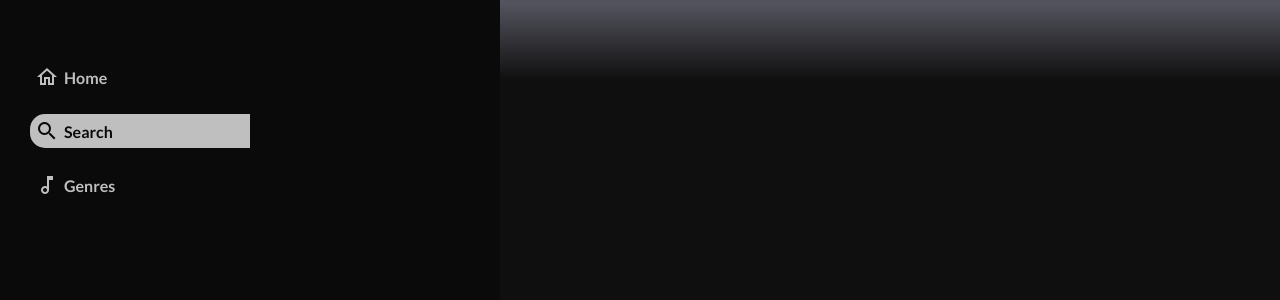
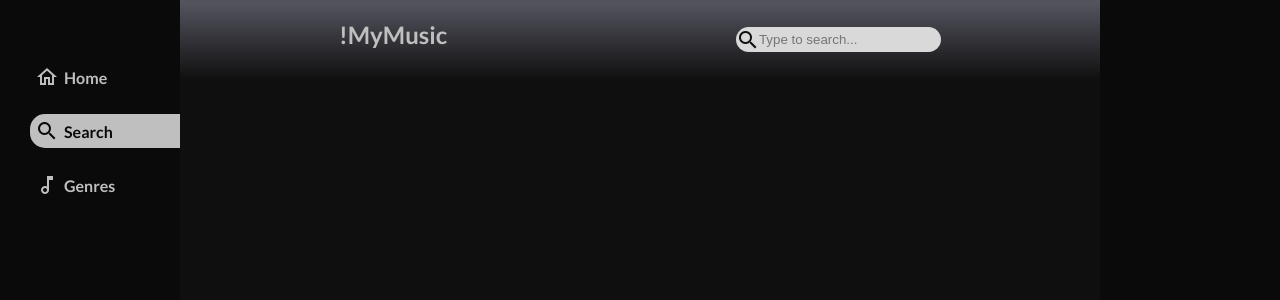
Before and after one commit to MateusVrs/mymusic-app, a React (Create React App) app: page /search in a window 1280 px wide. Shown: the top 300 px of the page. Built offline with nearby package versions, Linux system fonts and the light colour scheme; no server answers.

Commit message:
search page + spotify api integration

```diff
--- a/src/App.js
+++ b/src/App.js
@@ -4,8 +4,7 @@ import Navigation from "./components/home/Navigation";
 import AsideBar from "./components/home/AsideBar";
 import Music from "./components/Music";
 import Home from "./components/Home";
-
-const YT_API_KEY = process.env.REACT_APP_YTAPI_KEY;
+import Search from "./components/Search";
 
 const App = () => {
   return (
@@ -14,7 +13,8 @@ const App = () => {
         <Navigation />
         <Switch>
           <Route path="/" exact component={() => <Home />} />
-          <Route path="/music/:musicPath/artist/:artistPath" exact component={() => <Music API_KEY={YT_API_KEY} />} />
+          <Route path="/search" exact component={() => <Search />} />
+          <Route path="/music/:musicId" exact component={() => <Music />} />
         </Switch>
         <AsideBar />
       </Router>
--- /dev/null
+++ b/src/components/Search.jsx
@@ -0,0 +1,41 @@
+import React, { useState } from "react";
+import MainHeader from "../MainHeader";
+import SearchResult from "./search/SearchResult";
+import searchMusic from "../spotify/searchMusic";
+
+const Search = () => {
+    const [musics, setMusics] = useState(null);
+
+    async function handleOnChange(searchValue) {
+        const returnedMusics = await searchMusic(searchValue, 10);
+        if (returnedMusics !== null) {
+            setMusics(returnedMusics);
+        }
+    }
+
+    function userTyping(value) {
+        clearTimeout(interval);
+        var interval = setTimeout(() => handleOnChange(value), 1200);
+    }
+
+    return (
+        <div className="search-container">
+            <div className="search-header">
+                <MainHeader />
+                <div className="search-item">
+                    <span className="material-icons search-icon">search</span>
+                    <input className="search" id="search" type="text" placeholder="Type to search..." maxLength="25" onChange={(e) => {
+                        if (e.target.value.trim() !== "") {
+                            userTyping(e.target.value.trim());
+                        }
+                    }} />
+                </div>
+            </div>
+            <div className="search-content-container">
+                {musics ? <SearchResult musicInfo={musics} /> : null}
+            </div>
+        </div>
+    );
+}
+
+export default Search;
--- /dev/null
+++ b/src/components/search/ResultList.jsx
@@ -0,0 +1,20 @@
+import React from "react";
+import MusicCard from "../MusicCard";
+
+const ResultList = ({ musicInfo }) => {
+    return (
+        <div className="search-music-list">
+            {musicInfo.map((info, index) => {
+                const musicId = info.id;
+                const artistPath = info.artists[0].name.toLowerCase().replace(/[\])}[{(]/g, "").split(" ").join("-");
+                const albumImg = info.album.images[0].url;
+                const musicName = info.name;
+                const artistName = info.artists[0].name;
+
+                return <MusicCard key={index} musicPath={musicId} artistPath={artistPath} musicName={musicName} artistName={artistName} albumImg={albumImg} />
+            })}
+        </div>
+    );
+}
+
+export default ResultList;
--- /dev/null
+++ b/src/components/search/SearchResult.jsx
@@ -0,0 +1,12 @@
+import React from "react";
+import ResultList from "./ResultList";
+
+const SearchResult = ({ musicInfo }) => {
+    return (
+        <div className="search-music-result">
+            <ResultList musicInfo={musicInfo.items} />
+        </div>
+    );
+}
+
+export default SearchResult;
--- /dev/null
+++ b/src/spotify/searchMusic.js
@@ -0,0 +1,19 @@
+import $ from 'jquery';
+import getToken from './getToken';
+
+async function searchMusic(musicSearch, limit) {
+    var response = await $.ajax({
+        method: "GET",
+        dataType: "Json",
+        url: `https://api.spotify.com/v1/search?q=${musicSearch}&type=track&limit=${limit}`,
+        headers: {
+            Authorization: `Bearer ${getToken()}`
+        }
+    });
+    let tracksJSON = await response.tracks;
+    return await tracksJSON;
+
+
+}
+
+export default searchMusic;
```
